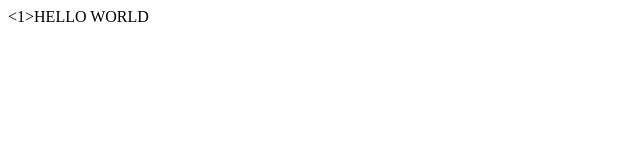
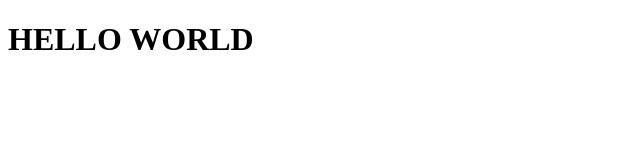
Before and after one commit to Focusedplumes/website-todo-list, a website: page index.html in a window 1280 px wide. Shown: the whole page, without its empty margins (0-640 px from the left). Drawn offline with Linux system fonts and the light colour scheme.

Commit message:
initial setup finalized

```diff
--- a/index.html
+++ b/index.html
@@ -6,6 +6,6 @@
     <title>Document</title>
 </head>
 <body>
-    <1>HELLO WORLD</1>
+    <h1>HELLO WORLD</h1>
 </body>
 </html>
```
Also changed, not shown: readme.md.
